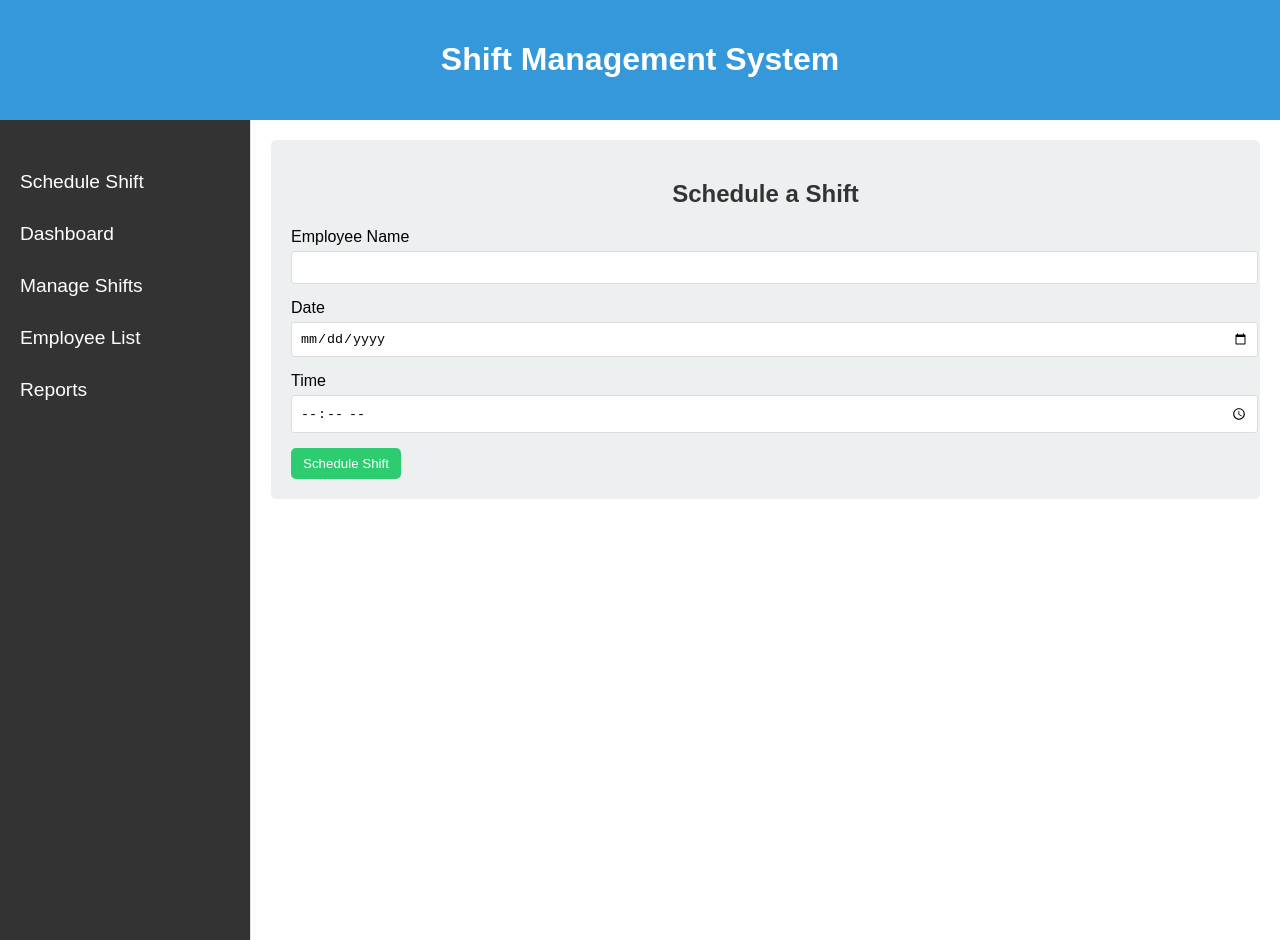
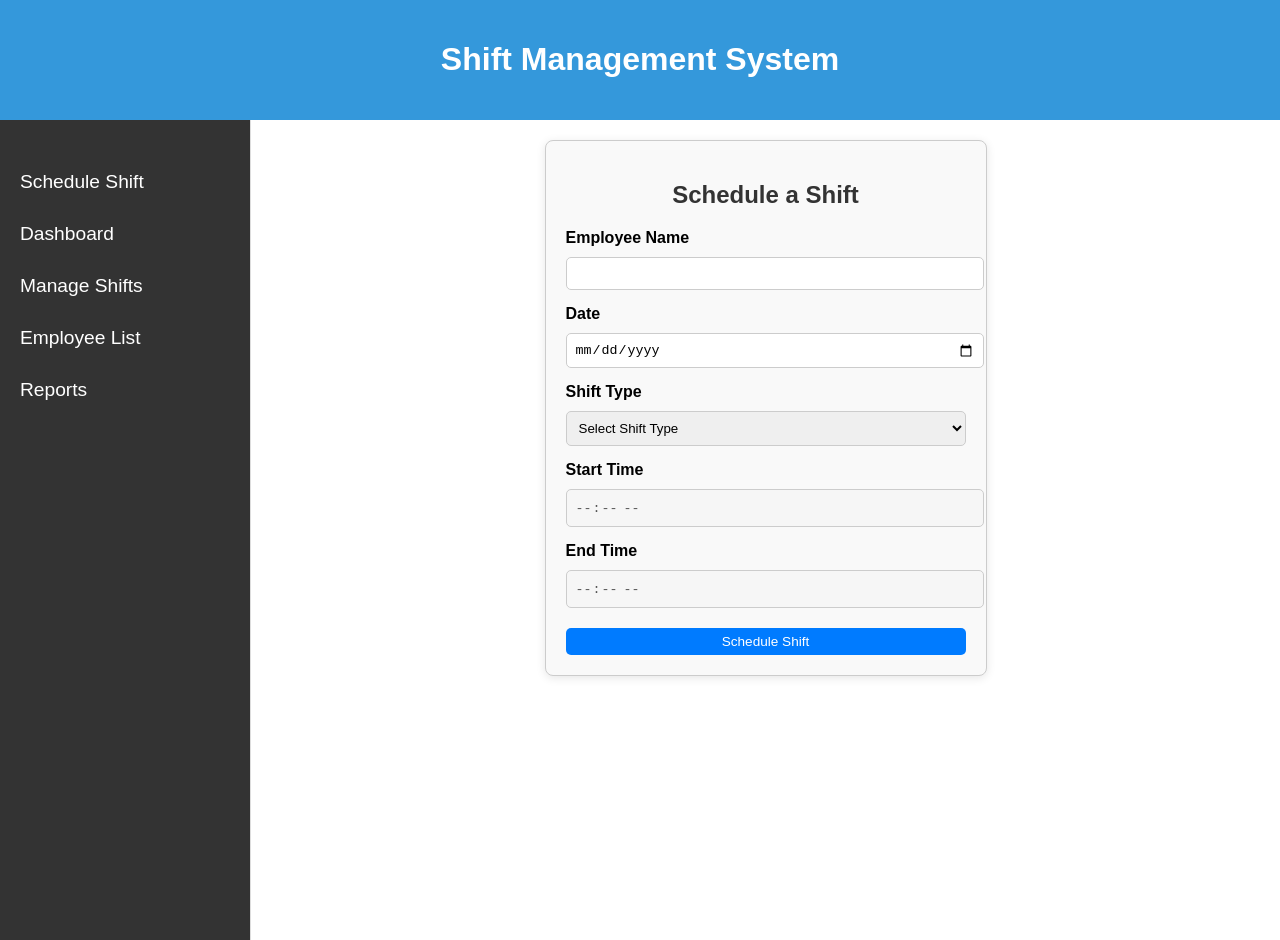
Before and after one commit to shaikmohammadyasen/shift_manag, a React (Create React App) app in the folder shift-management-system/: page / in a window 1280 px wide. Built offline with nearby package versions, Linux system fonts and the light colour scheme.

Commit message:
its commited

```diff
--- a/shift-management-system/src/components/ManageShifts.css
+++ b/shift-management-system/src/components/ManageShifts.css
@@ -1,49 +1,56 @@
-/* src/components/ManageShifts.css */
 .manage-shifts {
   padding: 20px;
 }
 
 .manage-shifts h2 {
-    font-size: 2rem;
+  font-size: 1.8rem;
   font-weight: bold;
   color: #333;
-    margin-bottom: 20px;
+  margin-bottom: 15px;
+  text-align: center;
 }
 
 .shifts-table {
   width: 100%;
   border-collapse: collapse;
-    margin-top: 20px;
+  margin-top: 10px;
+  background: #fff;
+  box-shadow: 0 2px 8px rgba(0, 0, 0, 0.1);
+  border-radius: 8px;
+  overflow: hidden;
 }
 
 .shifts-table th,
 .shifts-table td {
-    padding: 12px;
-    text-align: left;
+  padding: 10px;
+  text-align: center;
   border: 1px solid #ddd;
 }
 
 .shifts-table th {
-    background-color: #f4f4f4;
+  background-color: #333;
+  color: white;
   font-size: 1rem;
-    font-weight: bold;
+  text-transform: uppercase;
 }
 
 .shifts-table td {
   font-size: 0.9rem;
+  color: #444;
 }
 
 button {
-    padding: 8px 12px;
+  padding: 6px 10px;
   border-radius: 5px;
   border: none;
   cursor: pointer;
+  font-size: 0.85rem;
 }
 
 .edit-btn {
-    background-color: #ff9900;
+  background-color: #f39c12;
   color: white;
-    margin-right: 10px;
+  margin-right: 5px;
 }
 
 .delete-btn {
@@ -52,9 +59,31 @@
 }
 
 .edit-btn:hover {
-    background-color: #e68900;
+  background-color: #e67e22;
 }
 
 .delete-btn:hover {
   background-color: #c0392b;
 }
+
+/* Shift Type Styling */
+.shift-type {
+  font-weight: bold;
+  padding: 6px 10px;
+  border-radius: 4px;
+}
+
+.morning {
+  background-color: #ffeb99;
+  color: #555;
+}
+
+.afternoon {
+  background-color: #ffcc80;
+  color: #444;
+}
+
+.night {
+  background-color: #b39ddb;
+  color: #fff;
+}
--- a/shift-management-system/src/components/ManageShifts.js
+++ b/shift-management-system/src/components/ManageShifts.js
@@ -1,12 +1,10 @@
-// src/components/ManageShifts.js
-
 import React, { useState } from 'react';
 import './ManageShifts.css';
 
 function ManageShifts() {
   const [shifts, setShifts] = useState([
-    { id: 1, employee: 'John Doe', date: '2025-02-14', time: '09:00 - 17:00' },
-    { id: 2, employee: 'Jane Smith', date: '2025-02-15', time: '10:00 - 18:00' },
+    { id: 1, employee: 'John Doe', date: '2025-02-14', shiftType: 'Morning', time: '09:00 - 17:00' },
+    { id: 2, employee: 'Jane Smith', date: '2025-02-15', shiftType: 'Afternoon', time: '10:00 - 18:00' },
   ]);
 
   return (
@@ -19,6 +17,7 @@ function ManageShifts() {
             <th>ID</th>
             <th>Employee</th>
             <th>Date</th>
+            <th>Shift Type</th>
             <th>Time</th>
             <th>Actions</th>
           </tr>
@@ -29,6 +28,7 @@ function ManageShifts() {
               <td>{shift.id}</td>
               <td>{shift.employee}</td>
               <td>{shift.date}</td>
+              <td className={`shift-type ${shift.shiftType.toLowerCase()}`}>{shift.shiftType}</td>
               <td>{shift.time}</td>
               <td>
                 <button className="edit-btn">Edit</button>
--- a/shift-management-system/src/components/Reports.css
+++ b/shift-management-system/src/components/Reports.css
@@ -0,0 +1,19 @@
+.shift-trends {
+    padding: 20px;
+    background-color: #f8f9fa;
+    border-radius: 8px;
+  }
+
+  h2,
+  h3 {
+    color: #333;
+    text-align: center;
+  }
+
+  .chart-container {
+    margin: 20px auto;
+    padding: 20px;
+    background: white;
+    box-shadow: 2px 2px 10px rgba(0, 0, 0, 0.1);
+    border-radius: 8px;
+  }
--- a/shift-management-system/src/components/Reports.js
+++ b/shift-management-system/src/components/Reports.js
@@ -0,0 +1,86 @@
+import React from "react";
+import {
+  BarChart,
+  Bar,
+  LineChart,
+  Line,
+  XAxis,
+  YAxis,
+  Tooltip,
+  CartesianGrid,
+  Legend,
+  ResponsiveContainer,
+} from "recharts";
+import "./Reports.css";
+
+const Reports = () => {
+  // Sample shift data (Replace with real API data)
+  const shiftData = [
+    { date: "Feb 1", scheduled: 10, completed: 7 },
+    { date: "Feb 2", scheduled: 8, completed: 6 },
+    { date: "Feb 3", scheduled: 12, completed: 10 },
+    { date: "Feb 4", scheduled: 15, completed: 12 },
+    { date: "Feb 5", scheduled: 14, completed: 13 },
+    { date: "Feb 6", scheduled: 9, completed: 7 },
+    { date: "Feb 7", scheduled: 11, completed: 9 },
+  ];
+
+  return (
+    <div className="shift-trends">
+      <h2>Shift Trends & Analytics</h2>
+
+      {/* Line Chart - Shift Trends Over Time */}
+      <div className="chart-container">
+        <h3>Shifts Scheduled vs. Completed (Last 7 Days)</h3>
+        <ResponsiveContainer width="100%" height={300}>
+          <LineChart data={shiftData}>
+            <CartesianGrid strokeDasharray="3 3" />
+            <XAxis dataKey="date" />
+            <YAxis />
+            <Tooltip />
+            <Legend />
+            <Line
+              type="monotone"
+              dataKey="scheduled"
+              stroke="#007bff"
+              name="Scheduled Shifts"
+            />
+            <Line
+              type="monotone"
+              dataKey="completed"
+              stroke="#28a745"
+              name="Completed Shifts"
+            />
+          </LineChart>
+        </ResponsiveContainer>
+      </div>
+
+      {/* Bar Chart - Peak Shift Hours */}
+      <div className="chart-container">
+        <h3>Peak Shift Hours</h3>
+        <ResponsiveContainer width="100%" height={300}>
+          <BarChart
+            data={[
+              { time: "Morning", employees: 15 },
+              { time: "Afternoon", employees: 10 },
+              { time: "Night", employees: 8 },
+            ]}
+          >
+            <CartesianGrid strokeDasharray="3 3" />
+            <XAxis dataKey="time" />
+            <YAxis />
+            <Tooltip />
+            <Legend />
+            <Bar
+              dataKey="employees"
+              fill="#ffc107"
+              name="Employees Scheduled"
+            />
+          </BarChart>
+        </ResponsiveContainer>
+      </div>
+    </div>
+  );
+};
+
+export default Reports;
--- a/shift-management-system/src/components/ShiftForm.css
+++ b/shift-management-system/src/components/ShiftForm.css
@@ -1,8 +1,11 @@
 .shift-form {
-    background: #ecf0f1;
+  max-width: 400px;
+  margin: auto;
   padding: 20px;
-    margin-bottom: 20px;
-    border-radius: 5px;
+  border: 1px solid #ccc;
+  border-radius: 8px;
+  background: #f9f9f9;
+  box-shadow: 0 2px 10px rgba(0, 0, 0, 0.1);
 }
 
 .form-group {
@@ -11,21 +14,27 @@
 
 label {
   display: block;
+  font-weight: bold;
   margin-bottom: 5px;
 }
 
-  input {
+input, select, button {
   width: 100%;
   padding: 8px;
-    border: 1px solid #ddd;
-    border-radius: 3px;
+  margin-top: 5px;
+  border: 1px solid #ccc;
+  border-radius: 5px;
 }
 
 button {
-    background: #2ecc71;
+  background: #007bff;
   color: white;
-    padding: 10px 20px;
   border: none;
-    border-radius: 3px;
   cursor: pointer;
+  padding: 10px;
+  font-size: 16px;
 }
+
+button:hover {
+  background: #0056b3;
+}
--- a/shift-management-system/src/components/ShiftForm.js
+++ b/shift-management-system/src/components/ShiftForm.js
@@ -2,21 +2,48 @@ import React, { useState } from 'react';
 import './ShiftForm.css';
 
 function ShiftForm() {
-  const [shift, setShift] = useState({ employee: '', date: '', time: '' });
+  const [shift, setShift] = useState({
+    employee: '',
+    date: '',
+    shiftType: '',
+    startTime: '',
+    endTime: ''
+  });
+
+  // Predefined shift times
+  const shiftTimings = {
+    morning: { start: "09:00", end: "13:00" },
+    afternoon: { start: "13:00", end: "17:00" },
+    night: { start: "17:00", end: "21:00" },
+    other: { start: "", end: "" }
+  };
 
   const handleChange = (e) => {
-    setShift({ ...shift, [e.target.name]: e.target.value });
+    const { name, value } = e.target;
+
+    if (name === "shiftType") {
+      // Update time based on shift type
+      setShift({
+        ...shift,
+        shiftType: value,
+        startTime: shiftTimings[value].start,
+        endTime: shiftTimings[value].end
+      });
+    } else {
+      setShift({ ...shift, [name]: value });
+    }
   };
 
   const handleSubmit = (e) => {
     e.preventDefault();
     console.log('Shift Scheduled:', shift);
-    setShift({ employee: '', date: '', time: '' });
+    setShift({ employee: '', date: '', shiftType: '', startTime: '', endTime: '' });
   };
 
   return (
     <form className="shift-form" onSubmit={handleSubmit}>
       <h2>Schedule a Shift</h2>
+
       <div className="form-group">
         <label>Employee Name</label>
         <input
@@ -27,6 +54,7 @@ function ShiftForm() {
           required
         />
       </div>
+
       <div className="form-group">
         <label>Date</label>
         <input
@@ -37,16 +65,42 @@ function ShiftForm() {
           required
         />
       </div>
+
       <div className="form-group">
-        <label>Time</label>
+        <label>Shift Type</label>
+        <select name="shiftType" value={shift.shiftType} onChange={handleChange} required>
+          <option value="">Select Shift Type</option>
+          <option value="morning">Morning (09:00 - 13:00)</option>
+          <option value="afternoon">Afternoon (13:00 - 17:00)</option>
+          <option value="night">Night (17:00 - 21:00)</option>
+          <option value="other">Other (Custom)</option>
+        </select>
+      </div>
+
+      <div className="form-group">
+        <label>Start Time</label>
         <input
           type="time"
-          name="time"
-          value={shift.time}
+          name="startTime"
+          value={shift.startTime}
           onChange={handleChange}
           required
+          disabled={shift.shiftType !== "other"}
         />
       </div>
+
+      <div className="form-group">
+        <label>End Time</label>
+        <input
+          type="time"
+          name="endTime"
+          value={shift.endTime}
+          onChange={handleChange}
+          required
+          disabled={shift.shiftType !== "other"}
+        />
+      </div>
+
       <button type="submit">Schedule Shift</button>
     </form>
   );
```
Lines whose indentation alone changed are shown as unchanged.
